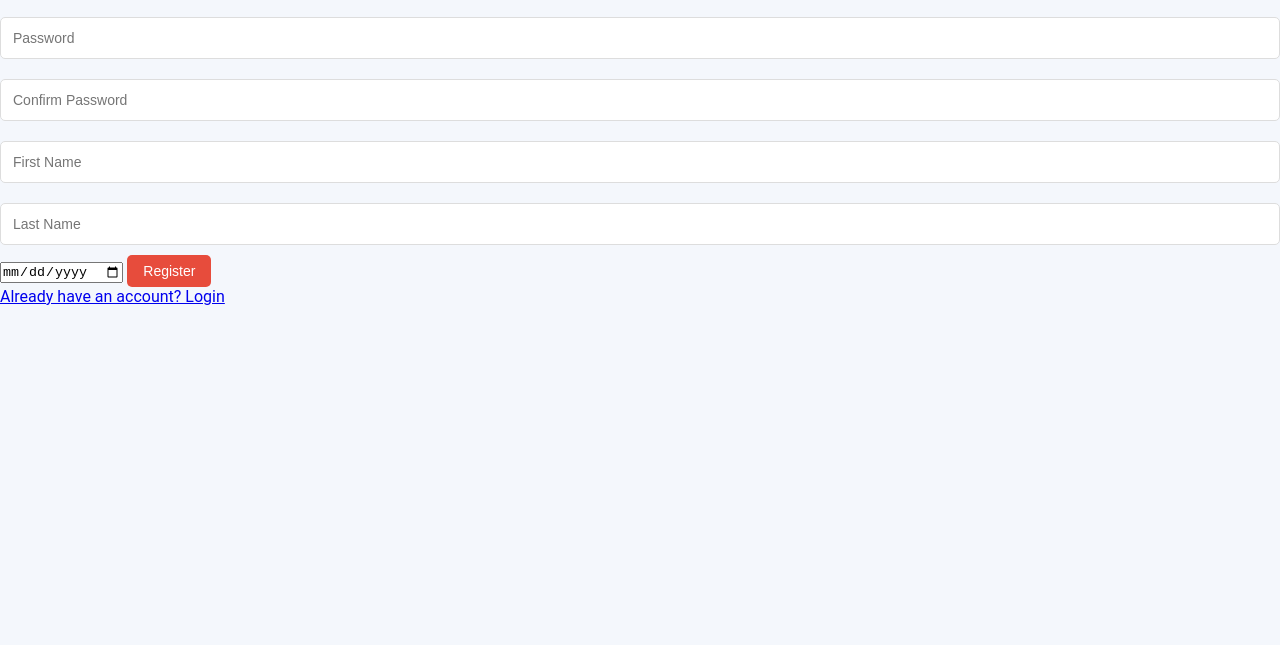
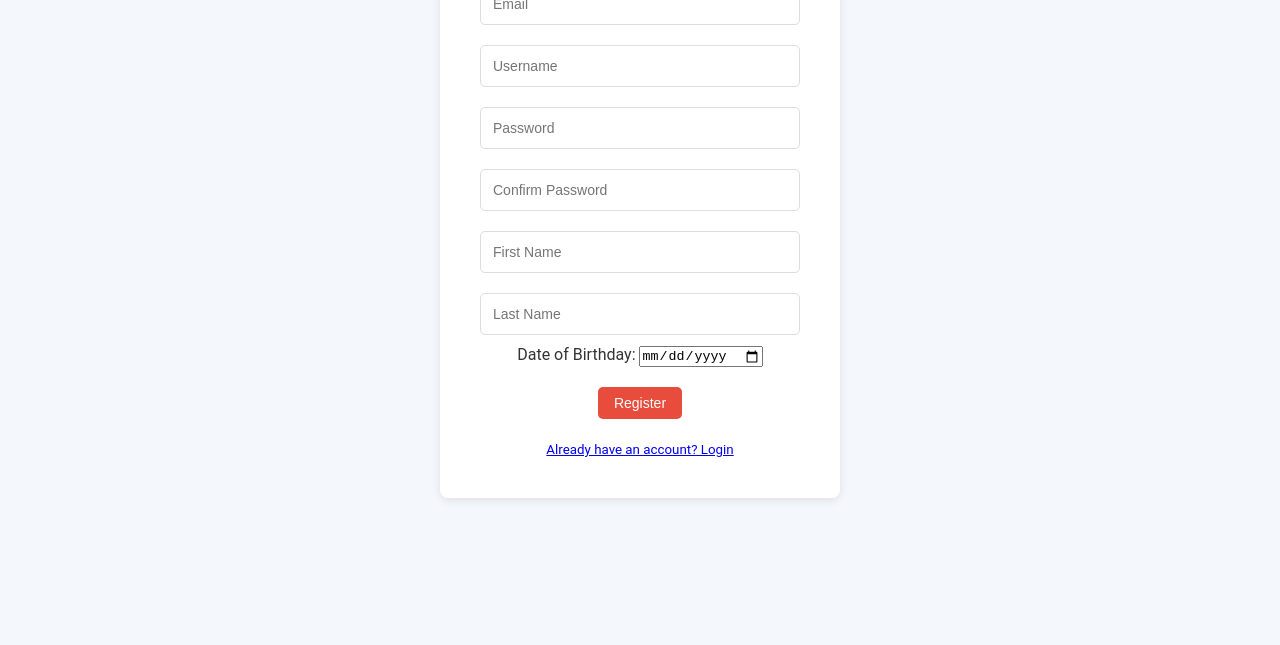
Before and after one commit to jullyanabrasileiro/Shift-Builder-JS-Project-File, a plain HTML site: page register.html in a window 1280 px wide. Shown: the part 155-800 px from the top of the page. Drawn offline with Linux system fonts and the light colour scheme.

Commit message:
css, js updates

```diff
--- a/register.html
+++ b/register.html
@@ -16,9 +16,11 @@
             <input type="password" placeholder="Confirm Password" id="confirmPassword" required>
             <input type="text" placeholder="First Name" id="firstName" required>
             <input type="text" placeholder="Last Name" id="lastName" required>
+
+            <label for="email">Date of Birthday:</label>
             <input type="date" id="birthDate" required>
 
-            <button type="submit">Register</button>
+            <div class="register-btn"><button type="submit">Register</button></div>
         </form>
 
         <a href="login.html">Already have an account? Login</a>
--- a/script.js
+++ b/script.js
@@ -31,7 +31,7 @@ document.getElementById("registerForm").onsubmit = function (event) {
     console.log("✅ Registration successful! Everything is OK!");
     alert("User registered successfully!");
 
-    window.location.href = "index.html";
+    window.location.href = "login.html";
 };
 
 // Login
@@ -46,7 +46,7 @@ document.getElementById("loginForm").onsubmit = function (event) {
     if (storedUser && storedUser.email === email && storedUser.password === password) {
         alert("Login successful!");
 
-        window.location.href = "dashboard.html";
+        window.location.href = "home.html";
     } else {
         alert("Invalid email or password!");
     }
--- a/style.css
+++ b/style.css
@@ -129,7 +129,7 @@ tr:hover {
     max-width: 400px;
     width: 100%;
     padding: 40px;
-    margin: 0 auto;
+    margin: 50px auto;
     background-color: white;
     border-radius: 8px;
     box-shadow: 0 2px 10px rgba(0, 0, 0, 0.1);
@@ -141,6 +141,27 @@ tr:hover {
 }
 
 .login-container p {
+    margin: 20px;
+    font-size: smaller;
+}
+
+/* Register Page */
+.register-container {
+    max-width: 400px;
+    width: 100%;
+    margin: 50px auto;
+    padding: 40px;
+    background-color: white;
+    border-radius: 8px;
+    box-shadow: 0 2px 10px rgba(0, 0, 0, 0.1);
+    text-align: center;
+}
+
+.register-btn  {
+    margin: 20px;
+}
+
+.register-container a {
     margin: 20px;
     font-size: smaller;
 }
```
Also changed, not shown: login.html (+1 -1 lines).
